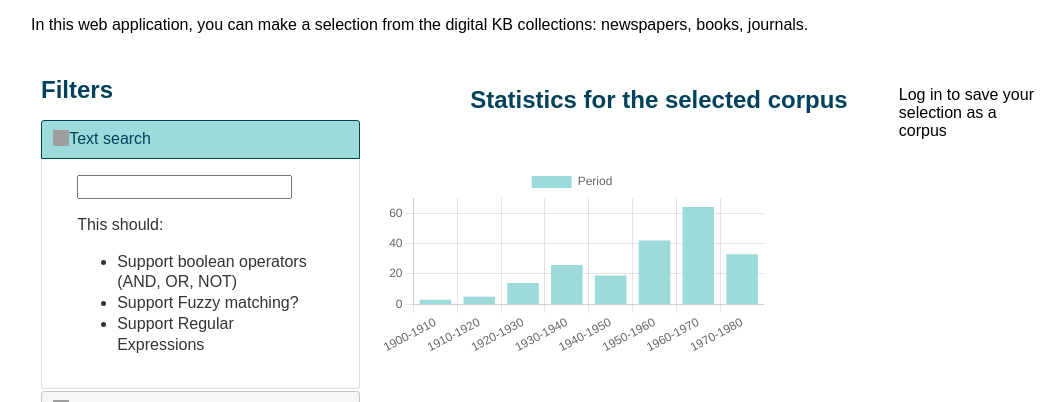
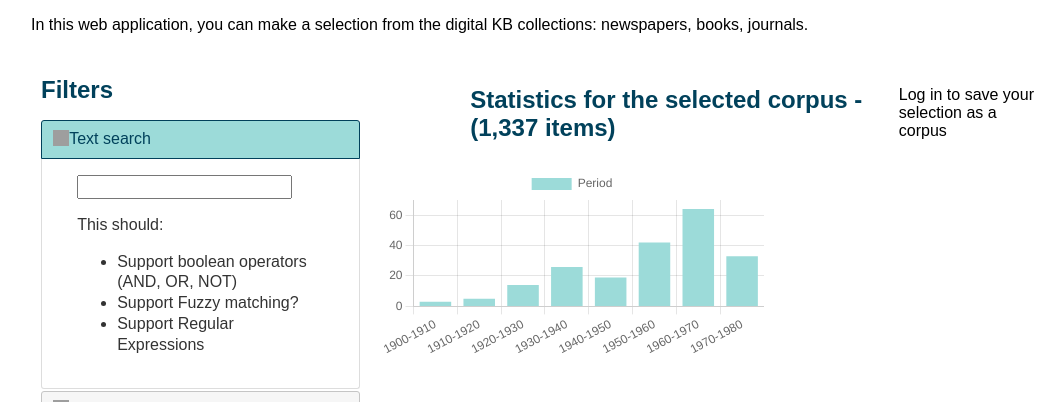
Before and after one commit to KBNLresearch/ProtoCST, a Flask app: page / in a window 1280 px wide. Shown: the part 116-518 px from the top of the page, without its empty margins (57-1120 px from the left). Run offline with Flask 2, Linux system fonts and the light colour scheme; some libraries are stand-ins or nearby versions; grey boxes are pictures that could not be loaded.

Commit message:
Report corpus size above stats

```diff
--- a/cst/templates/search/index.html
+++ b/cst/templates/search/index.html
@@ -23,7 +23,7 @@
     {% include 'search/filters.html' %}</div>
   <div class = "column" style = "flex: 70" id="dataset_block">
     <div class="row">
-      <div class = "column" style = "flex: 75"><h1>Statistics for the selected corpus</h1></div>
+      <div class = "column" style = "flex: 75"><h1>Statistics for the selected corpus - (1,337 items)</h1></div>
       <div class = "column" style = "flex: 25">
         {% if g.user %}
           <button class="ui-button ui-widget ui-corner-all" id="save-corpus">Save current selection as corpus</button>
```
